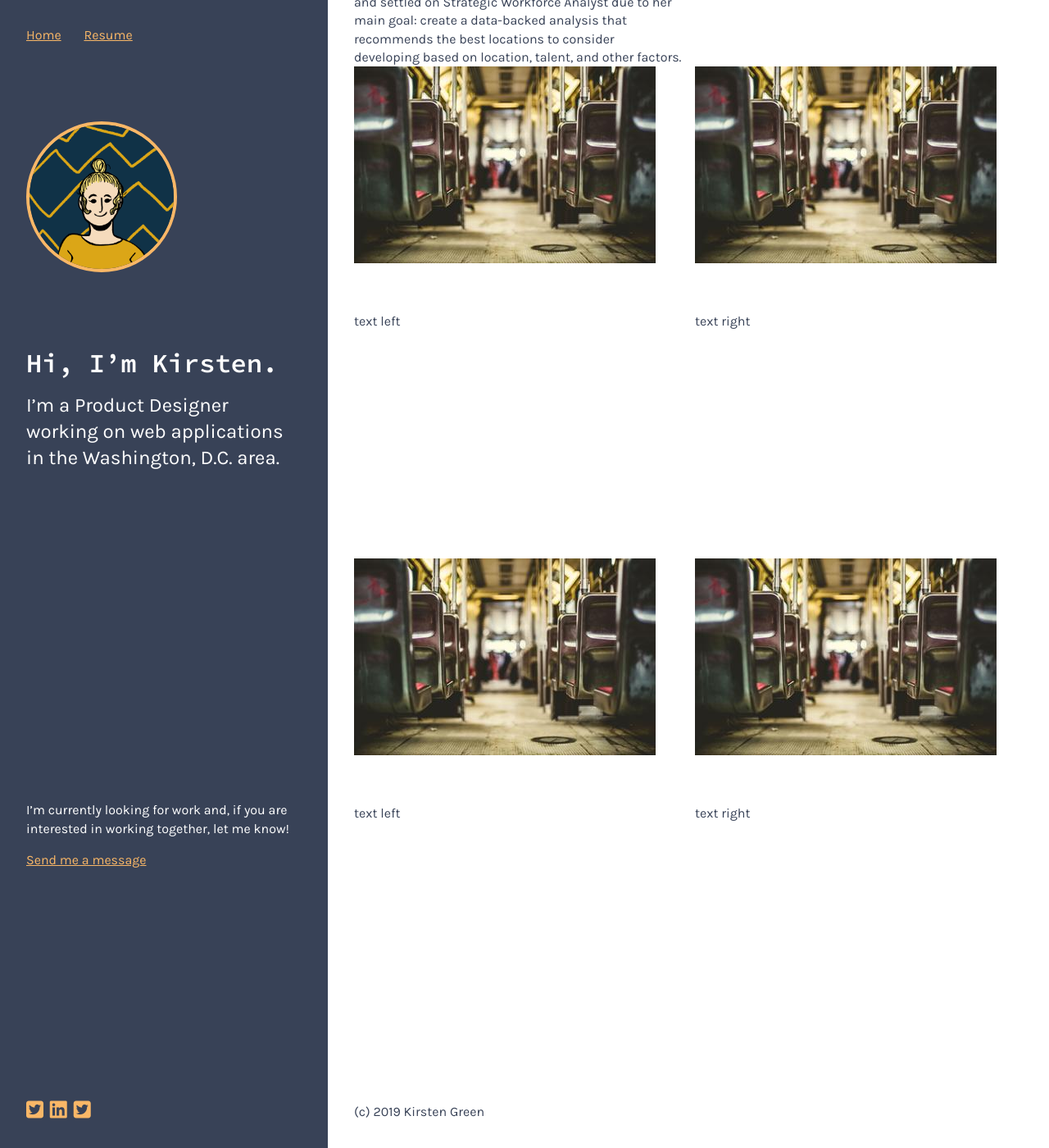
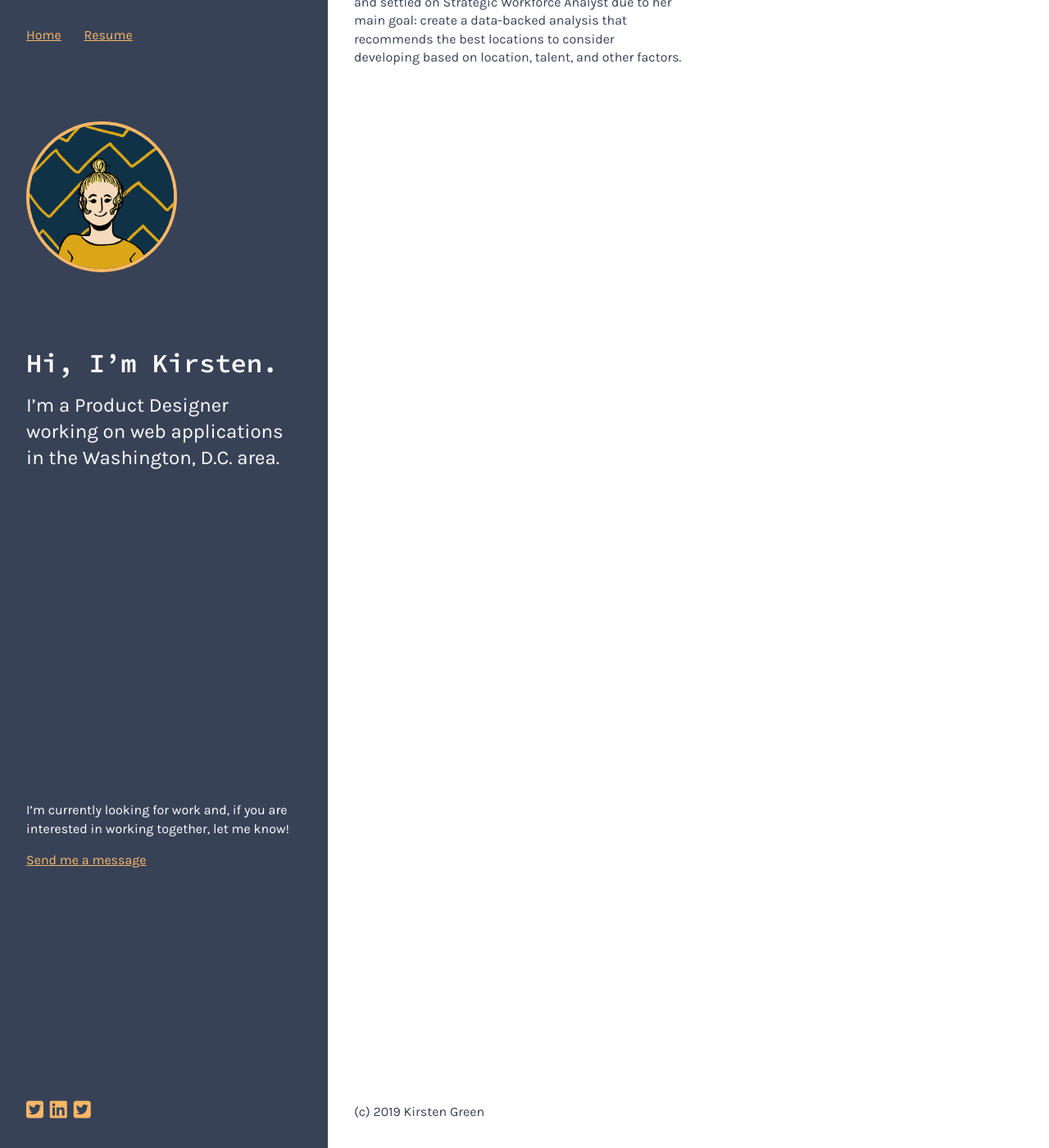
Before and after one commit to marcusrelacion/kirstengreen.com, a Jekyll site: the page built from _projects/2019-03-01-test-2.markdown, in a window 1280 px wide and 1400 px high, scrolled down 3544 px. Shown: the whole window at 82% size. Built offline with Jekyll 4.4.1, drawn with Linux system fonts in a browser that asks for light colours; nearby versions of some CDN libraries.

Commit message:
Updated Test 2

```diff
--- a/_projects/2019-03-01-test-2.markdown
+++ b/_projects/2019-03-01-test-2.markdown
@@ -17,9 +17,11 @@ section-2-content-left-text: |-
 
   While conducting user interviews, we began to notice several new patterns in our user base and some of our users' processes and motivations became clearer. We also discovered new sets of core users that we had not considered before. Because of this data, we needed to re-visit our personas so we could make sure we were making the right product decisions for all of our users.
 
+
   ## Solution
 
   Create a process that allows our team to revisit and create additional personas when we collect data in user research that gives us new and additive information about our users.
+
 
   ## My Role
 
@@ -68,17 +70,5 @@ section-8-content-left-text: |-
 
   After looking at the research, we determined Lola's location focused use case valid and increased the importance of talent data needed within her process. We went through many iterations of her title initially and settled on Strategic Workforce Analyst due to her main goal: create a data-backed analysis that recommends the best locations to consider developing based on location, talent, and other factors.
 section-8-content-right-text:
-section-9-content-left-image-text: Alt Text
-section-9-content-left-image: "/uploads/test-image.jpg"
-section-9-content-right-image-text: Alt Text
-section-9-content-right-image: "/uploads/test-image.jpg"
-section-10-content-left-text: text left
-section-10-content-right-text: text right
-section-11-content-left-image-text: Alt Text
-section-11-content-left-image: "/uploads/test-image.jpg"
-section-11-content-right-image-text: Alt Text
-section-11-content-right-image: "/uploads/test-image.jpg"
-section-12-content-left-text: text left
-section-12-content-right-text: text right
 layout: post
 ---
```
